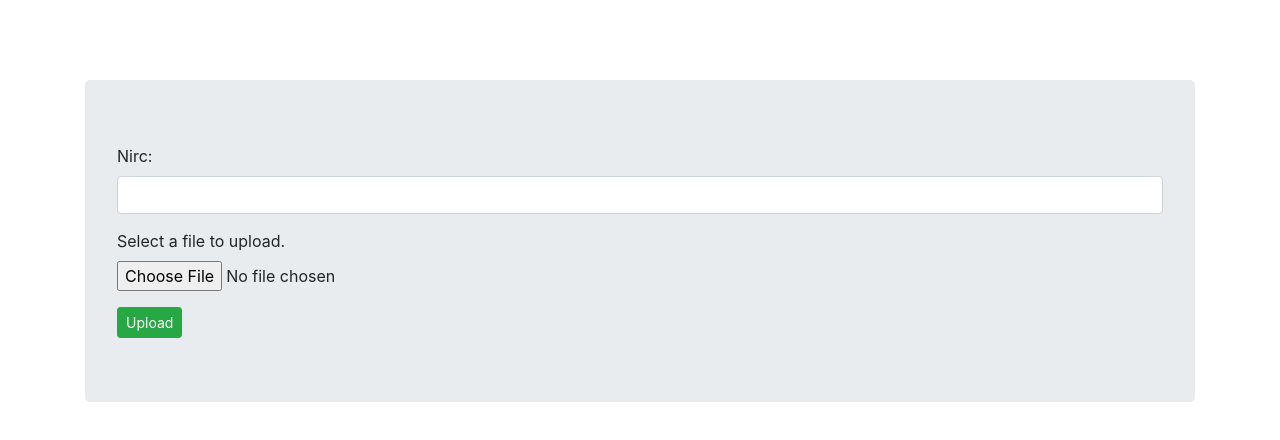
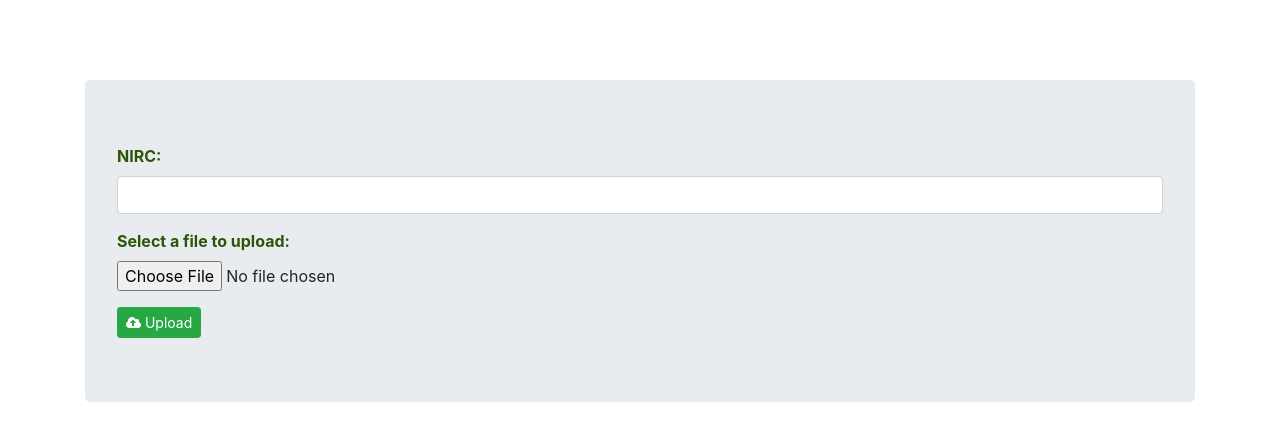
Before and after one commit to heinwintsoe/block-chain-demo-file-upload, an Angular app: page /app-upload in a window 1280 px wide. Shown: the top 440 px of the page. Built offline with nearby package versions, Linux system fonts and the light colour scheme.

Commit message:
updating dark green theme

```diff
--- a/angular.json
+++ b/angular.json
@@ -19,7 +19,6 @@
             "polyfills": "src/polyfills.ts",
             "tsConfig": "src/tsconfig.app.json",
             "assets": [
-              "src/favicon.ico",
               "src/assets"
             ],
             "styles": [
@@ -76,7 +75,6 @@
             ],
             "scripts": [],
             "assets": [
-              "src/favicon.ico",
               "src/assets"
             ]
           }
--- a/src/app/demo-file-upload/demo-file-upload.component.html
+++ b/src/app/demo-file-upload/demo-file-upload.component.html
@@ -1,11 +1,11 @@
 <div class="jumbotron">
   <div class="form-group">
-    <label for="owner">Nirc: </label>
+    <label for="owner" class="dark-green-text"><b>NIRC: </b></label>
     <input type="input" class="form-control card-margin-bottom" id="owner" [(ngModel)]="citizen" required>
-    <label for="upload-file">Select a file to upload.</label>
+    <label for="upload-file" class="dark-green-text"><b>Select a file to upload: </b></label>
     <input type="file" class="form-control-file" id="upload-file" placeholder="File" (change)="onFileSelected($event)">
   </div>
-  <button type="button" (click)="onUpload()" class="btn btn-success btn-sm">Upload</button>
+  <button type="button" (click)="onUpload()" class="btn btn-success btn-sm"><i class="fa fa-cloud-upload" aria-hidden="true"></i> Upload</button>
 </div>
 
 <div class="alert alert-warning alert-dismissible fade show margin-separator" role="alert" *ngIf="uploadedPercentage != 0">
--- a/src/app/file-details/file-details.component.html
+++ b/src/app/file-details/file-details.component.html
@@ -15,15 +15,15 @@
 <table class="table table-striped margin-separator" *ngIf="fileDetails">
   <tbody>
     <tr>
-      <th scope="row">Ethereum Address: </th>
+      <th scope="row" class="dark-green-text">Ethereum Address: </th>
       <td>{{fileDetails.trxHash}}</td>
     </tr>
     <tr>
-      <th scope="row">Nirc: </th>
+      <th scope="row" class="dark-green-text">NIRC: </th>
       <td>{{fileDetails.citizen}}</td>
     </tr>
     <tr>
-      <th scope="row">File: </th>
+      <th scope="row" class="dark-green-text">File: </th>
       <td>
         <a href="{{fileDetails.fileUrl}}" target="_open">{{fileDetails.fileUrl}}</a>
       </td>
--- a/src/app/login/login.component.html
+++ b/src/app/login/login.component.html
@@ -1,6 +1,6 @@
 <div class="login-form">
     <form action="/examples/actions/confirmation.php" method="post">
-        <h2 class="text-center"><i class="fa fa-sign-in" aria-hidden="true"></i> Log in</h2>
+        <h2 class="text-center dark-green-text"><i class="fa fa-sign-in" aria-hidden="true"></i> Log in</h2>
         <div class="form-group">
             <input type="text" class="form-control" placeholder="Username" required="required" name="username" [(ngModel)]="username">
         </div>
--- a/src/app/nav/nav.component.html
+++ b/src/app/nav/nav.component.html
@@ -3,10 +3,10 @@
   <div class="collapse navbar-collapse">
     <ul class="navbar-nav mr-auto">
       <li class="nav-item active">
-        <a class="nav-link" routerLink="/app-uploaded-files">Home</a>
+        <a class="nav-link" routerLink="/app-uploaded-files"><i class="fa fa-home" aria-hidden="true"></i> Home</a>
       </li>
       <li class="nav-item">
-        <a class="btn btn-dark" routerLink="/app-upload">Upload</a>
+        <a class="btn btn-dark" routerLink="/app-upload"><i class="fa fa-folder-open" aria-hidden="true"></i> Upload</a>
       </li>
     </ul>
   </div>
--- a/src/app/uploaded-files/uploaded-files.component.html
+++ b/src/app/uploaded-files/uploaded-files.component.html
@@ -1,11 +1,11 @@
-<h3><i class="fa fa-th-list" aria-hidden="true"></i> Files</h3>
+<h3 class="dark-green-text"><i class="fa fa-th-list" aria-hidden="true"></i> Files</h3>
 <table class="table table-striped">
   <thead>
     <tr>
-      <th scope="col">#</th>
-      <th scope="col">Ethereum Address</th>
-      <th scope="col">Nirc</th>
-      <th scope="col">Uploaded Date</th>
+      <th scope="col" class="dark-green-text">#</th>
+      <th scope="col" class="dark-green-text">Ethereum Address</th>
+      <th scope="col" class="dark-green-text">NIRC</th>
+      <th scope="col" class="dark-green-text">Uploaded Date</th>
     </tr>
   </thead>
   <tbody>
--- a/src/index.html
+++ b/src/index.html
@@ -4,9 +4,6 @@
   <meta charset="utf-8">
   <title>Demo File Upload</title>
   <base href="/">
-
-  <meta name="viewport" content="width=device-width, initial-scale=1">
-  <link rel="icon" type="image/x-icon" href="favicon.ico">
 </head>
 <body>
   <app-root></app-root>
--- a/src/styles.css
+++ b/src/styles.css
@@ -9,3 +9,7 @@ body {
   padding: 3rem 1.5rem;
   text-align: center;
 }
+
+.dark-green-text {
+  color: #2a5609;
+}
```
Also changed, not shown: 1 other file (tests, documents, lock files or other folders).
